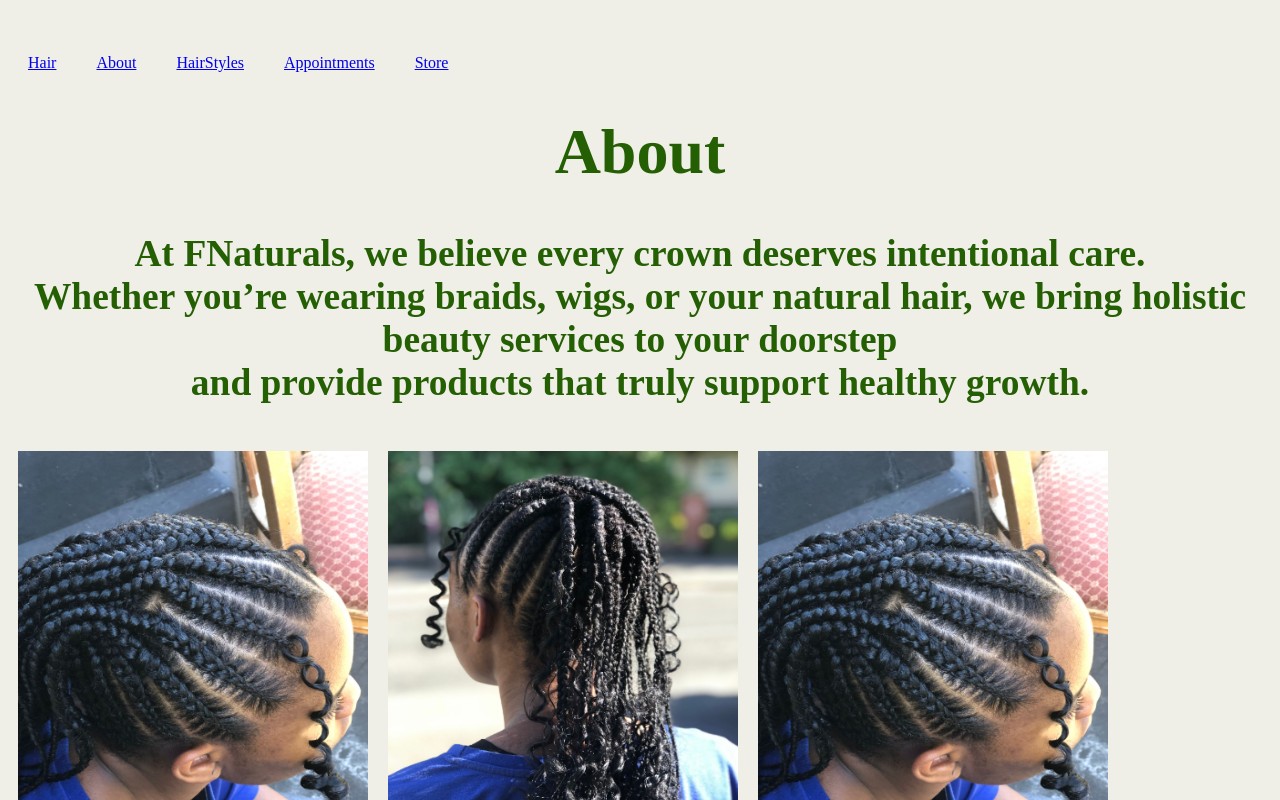
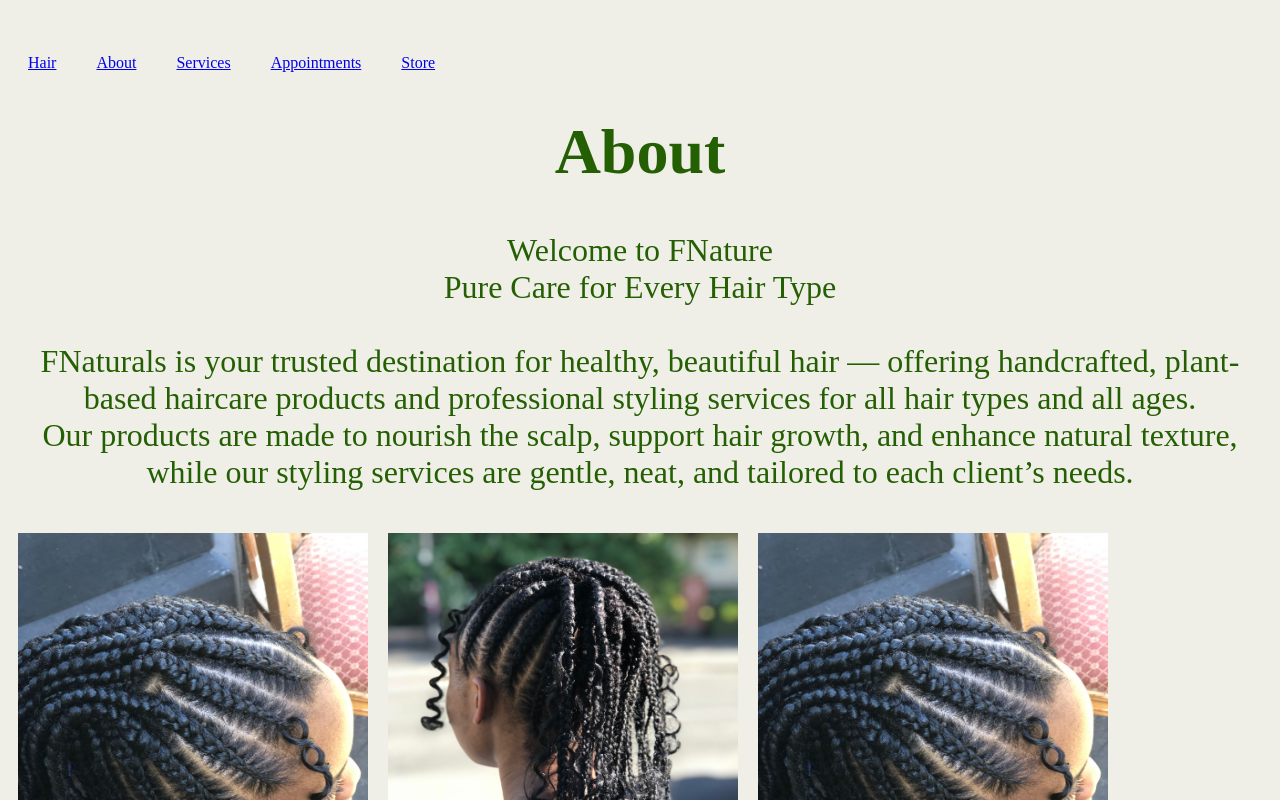
Before and after one commit to SilentStorm227/FaNatural, a React (Vite) app: page /about in a window 1280 px wide. Shown: the top 800 px of the page. Built offline with nearby package versions, Linux system fonts and the light colour scheme.

Commit message:
continue tmmr

```diff
--- a/src/App.jsx
+++ b/src/App.jsx
@@ -2,6 +2,7 @@ import { BrowserRouter as Router, Route, Routes, Link } from "react-router-dom";
 import Home from "./components/pages/Home";
 import NavBar from "./components/header/NavBar";
 import About from "./components/pages/About";
+import Services from "./components/pages/Services";
 import Store from "./components/pages/Store";
 
 function App(){
@@ -13,6 +14,7 @@ function App(){
             <Routes>
                  <Route path="/" element={<Home />} />
                  <Route path="/about" element={<About />} />
+                 <Route path="/services" element={<Services />} />
                 <Route path="/store" element={<Store />} />
             </Routes>
 
--- a/src/components/header/NavBar.jsx
+++ b/src/components/header/NavBar.jsx
@@ -10,7 +10,7 @@ function NavBar(){
                 <div className="header">
                     <Link to='/' className="left">Hair</Link>
                     <Link to='/about' className="left">About</Link>
-                    <Link to='/hairstyles' className="left">HairStyles</Link>
+                    <Link to='/services' className="left">Services</Link>
                     <Link to='/appointments' className="left">Appointments</Link>
                     <Link to='/store' className="left">Store</Link>
 
--- a/src/components/pages/About.jsx
+++ b/src/components/pages/About.jsx
@@ -11,8 +11,10 @@ function About() {
         <div>
             <div className="text">
                 <h1>About</h1>
-            <h3>At FNaturals, we believe every crown deserves intentional care.<br />
-Whether you’re wearing braids, wigs, or your natural hair, we bring holistic beauty services to your doorstep <br />  and provide products that truly support healthy growth.</h3>
+     <p>Welcome to FNature<br />
+Pure Care for Every Hair Type<br /><br />
+FNaturals is your trusted destination for healthy, beautiful hair — offering handcrafted, plant-based haircare products and professional styling services for all hair types and all ages.<br />
+Our products are made to nourish the scalp, support hair growth, and enhance natural texture, while our styling services are gentle, neat, and tailored to each client’s needs.</p>
         </div>
         <div className="container-fluid mt-5">
             <div className="card-body">
--- /dev/null
+++ b/src/components/pages/Services.jsx
@@ -0,0 +1,15 @@
+import React from "react";
+
+function Services() {
+    return(
+        <div>
+            <div className="text">
+                <h1>Services we offer</h1>
+                    <p>At FNaturals, we believe every crown deserves intentional care.<br /><br />
+Whether you’re wearing braids, wigs, or your natural hair, we bring holistic beauty services to your doorstep <br />  and provide products that truly support healthy growth.</p>
+            </div>
+        </div>
+    )
+};
+
+export default Services;
--- /dev/null
+++ b/src/components/style/services.css
@@ -0,0 +1,5 @@
+.text{
+    text-align: center;
+    font-size: 2em;
+    color: #255f03;
+}
```
